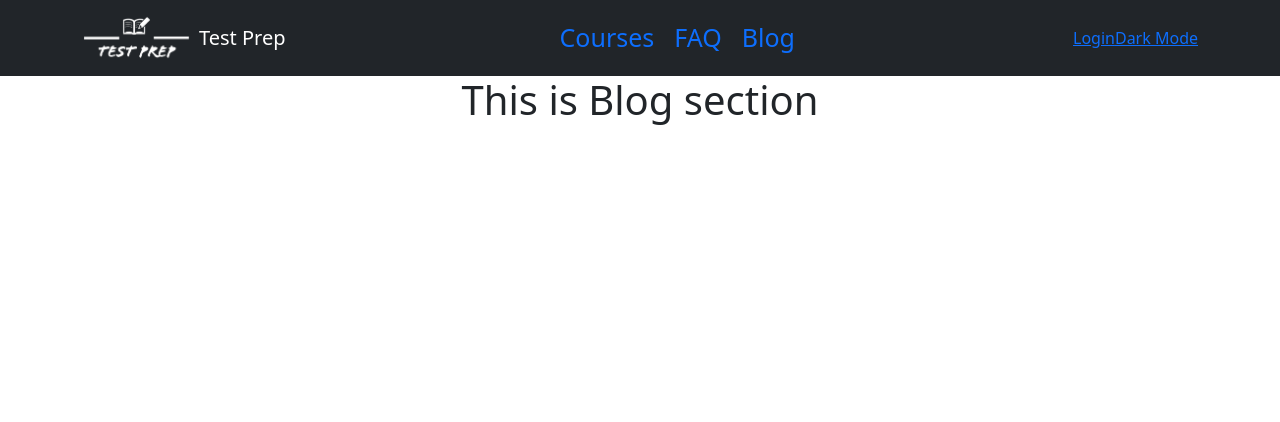
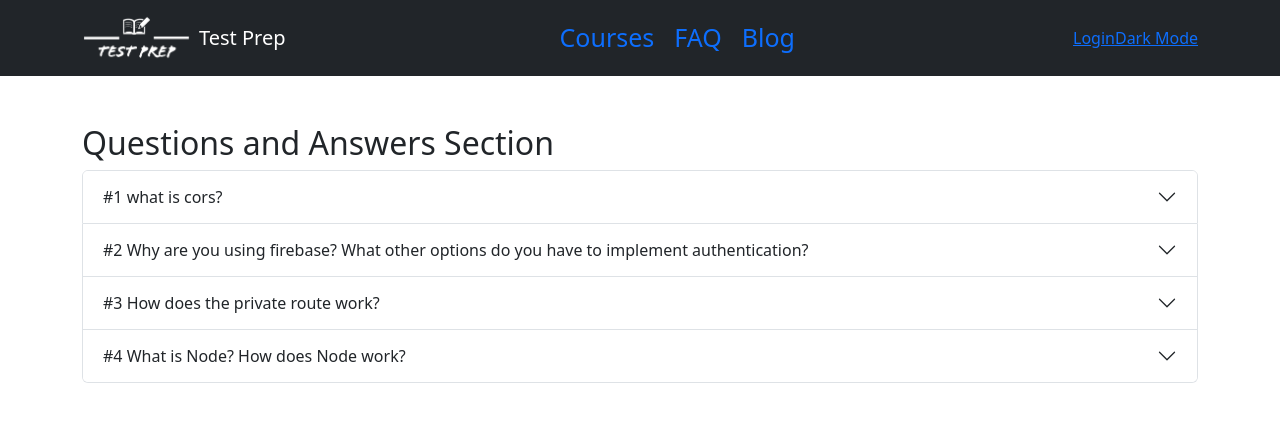
Before and after one commit to hachinrayhan/learning-platform-client, a React (Create React App) app: page /blog in a window 1280 px wide. Shown: the top 422 px of the page. Built offline with nearby package versions, Linux system fonts and the light colour scheme; no server answers.

Commit message:
blog added

```diff
--- a/src/components/Blog/Blog.js
+++ b/src/components/Blog/Blog.js
@@ -1,10 +1,52 @@
 import React from 'react';
+import Accordion from 'react-bootstrap/Accordion';
 
 const Blog = () => {
     return (
-        <div>
-            <h1>This is Blog section</h1>
-        </div>
+        <Accordion className='container my-5 text-start'>
+            <h2>Questions and Answers Section</h2>
+            <Accordion.Item eventKey="0">
+                <Accordion.Header>#1 what is cors?</Accordion.Header>
+                <Accordion.Body>
+                    CORS stands for <strong>Cross-Origin Resource Sharing</strong>. It allows us to relax the security applied to an API. This is done by bypassing the Access-Control-Allow-Origin headers, which specify which origins can access the API. <br />
+
+                    In other words, CORS is a browser security feature that restricts cross-origin HTTP requests with other servers and specifies which domains access your resources.
+                </Accordion.Body>
+            </Accordion.Item>
+            <Accordion.Item eventKey="1">
+                <Accordion.Header>#2 Why are you using firebase? What other options do you have to implement authentication?</Accordion.Header>
+                <Accordion.Body>
+                    I am using firebase because firebase Authentication provides backend services, easy-to-use SDKs, and ready-made UI libraries to authenticate users to your app. It supports authentication using passwords, phone numbers, popular federated identity providers like Google, Facebook and Twitter, and more. <br />
+                    <strong>Other Options to implement authentication:</strong> <br />
+                    i. Auth0 <br />
+                    ii. Passport <br />
+                    iii. Keycloak <br />
+                    iv. MongoDB <br />
+                    v. Okta etc...
+                </Accordion.Body>
+            </Accordion.Item>
+            <Accordion.Item eventKey="2">
+                <Accordion.Header>#3 How does the private route work?</Accordion.Header>
+                <Accordion.Body>
+                    The private route component is similar to the public route, the only change is that redirect URL and authenticate condition. <br />
+
+                    If the user is not authenticated he will be redirected to the login page and the user can only access the authenticated routes If he is authenticated (Logged in).
+                </Accordion.Body>
+            </Accordion.Item>
+            <Accordion.Item eventKey="3">
+                <Accordion.Header>#4 What is Node? How does Node work?</Accordion.Header>
+                <Accordion.Body>
+                    Node.js is an open-source backend javascript runtime environment. It is a used as backend service where javascript works on the server-side of the application. This way javascript is used on both frontend and backend. Node.js runs on chrome v8 engine which converts javascript code into machine code, it is highly scalable, lightweight, fast, and data-intensive. <br />
+
+                    <strong>Working of Node.js:</strong> Node.js accepts the request from the clients and sends the response, while working with the request node.js handles them with a single thread. To operate I/O operations or requests node.js use the concept of threads. Thread is a sequence of instructions that the server needs to perform. It runs parallel on the server to provide the information to multiple clients. Node.js is an event loop single-threaded language. It can handle concurrent requests with a single thread without blocking it for one request. <br />
+
+                    Node.js basically works on two concept <br />
+
+                    i. Asynchronous <br />
+                    ii. Non-blocking I/O
+                </Accordion.Body>
+            </Accordion.Item>
+        </Accordion>
     );
 };
 
```
